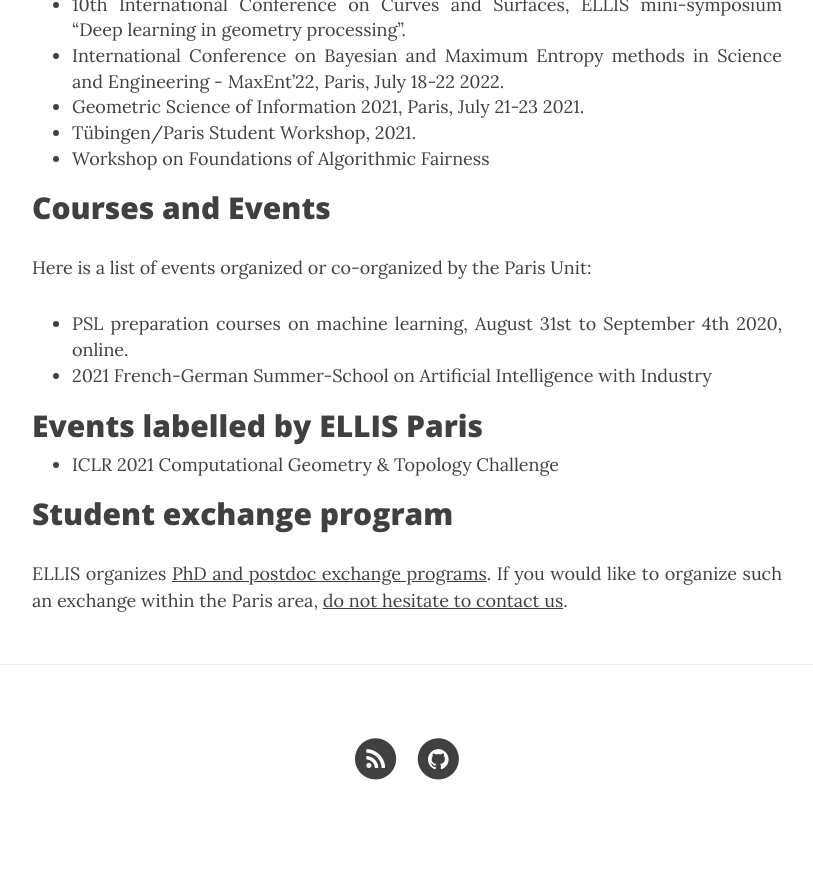
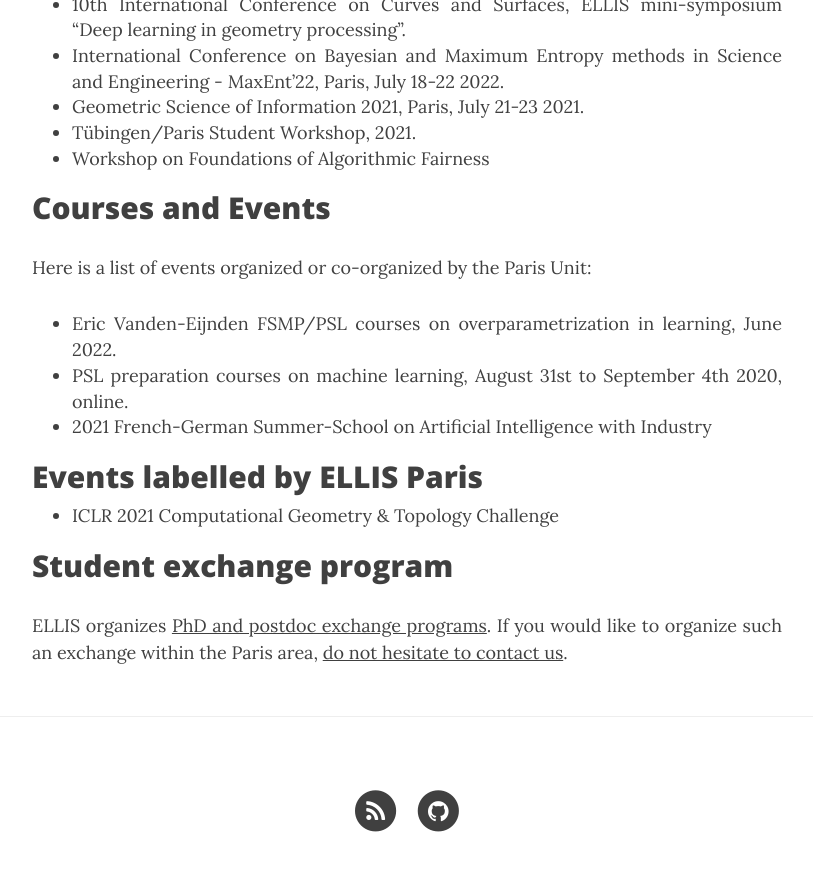
Before and after one commit to ellis-paris/ellis-paris.github.io, a Jekyll site: the page built from events.md, in a window 1280 px wide and 900 px high, scrolled down 732 px. Shown: the top 871 px of the window, without its empty margins (233-1046 px from the left). Built offline with Jekyll 4.4.1, drawn with Linux system fonts in a browser that asks for light colours; nearby versions of some CDN libraries; before the commit the page ends 1580 px from its top, so only the background shows below that.

Commit message:
Update events.md

```diff
--- a/events.md
+++ b/events.md
@@ -30,6 +30,7 @@ Courses and Events
 
 Here is a list of events organized or co-organized by the Paris Unit:
 
+- [Eric Vanden-Eijnden FSMP/PSL courses on overparametrization in learning](https://csd.ens.psl.eu/?csd-courses), June 2022.
 - [PSL preparation courses on machine learning](https://data-psl.github.io/preparatory-week/), August 31st to September 4th 2020, online.
 - [2021 French-German Summer-School on Artificial Intelligence with Industry](https://ingenuity.siemens.com/events/french-german-summerschool-on-artificial-intelligence-with-industry-2021/)
 
```
